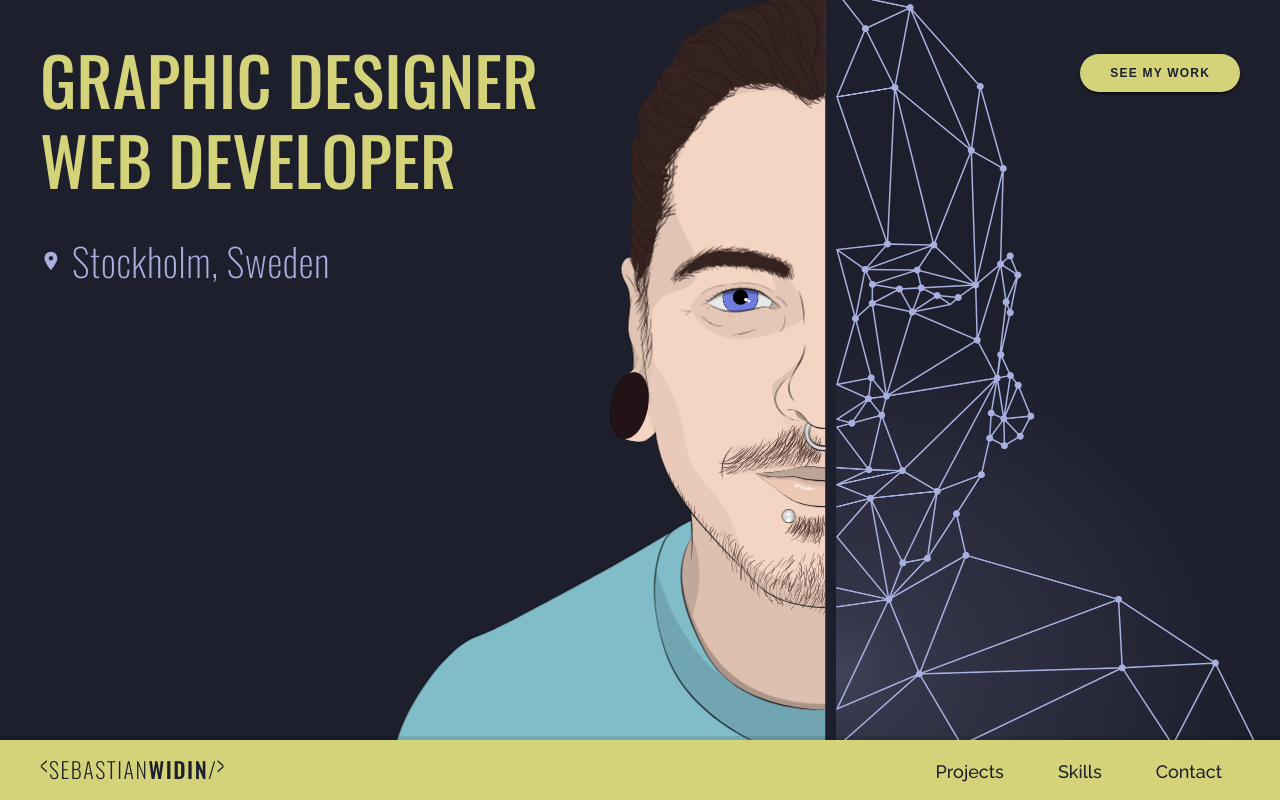
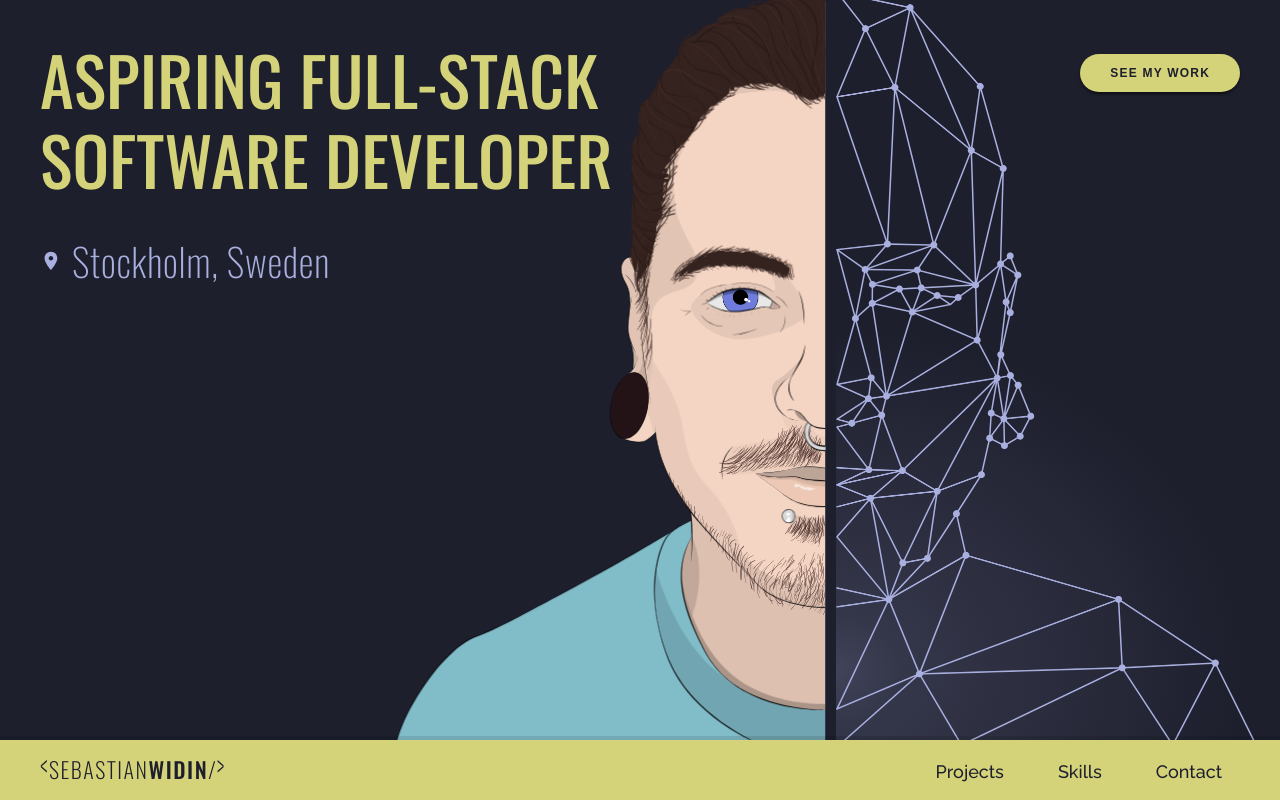
Before and after one commit to SystemInfected/portfolio, a Next.js app: page / in a window 1280 px wide. Shown: the top 800 px of the page. Built offline with nearby package versions, Linux system fonts and the light colour scheme.

Commit message:
rotating header

```diff
--- a/src/components/Footer.tsx
+++ b/src/components/Footer.tsx
@@ -58,14 +58,6 @@ const Footer = () => {
 						rel='noreferrer'
 					>
 						next
-					</a>
-					,{' '}
-					<a
-						href='https://www.npmjs.com/package/styled-components'
-						target='_blank'
-						rel='noreferrer'
-					>
-						styled-components
 					</a>{' '}
 					&{' '}
 					<a
--- a/src/components/Home/Hero.tsx
+++ b/src/components/Home/Hero.tsx
@@ -1,5 +1,5 @@
 import React, { useEffect } from 'react'
-import styled from 'styled-components'
+import styled, { keyframes } from 'styled-components'
 import { gsap } from 'gsap'
 import { ScrollTrigger } from 'gsap/dist/ScrollTrigger'
 import Link from 'next/link'
@@ -18,25 +18,25 @@ const Hero = () => {
 		const headerContainer: HTMLElement | null = document.querySelector(
 			'#headerContainer'
 		)
-		const graphicDesigner: HTMLElement | null = document.querySelector(
-			'#graphicDesigner'
+		const headerRowOne: HTMLElement | null = document.querySelector(
+			'#headerRowOne'
 		)
-		const webDeveloper: HTMLElement | null = document.querySelector(
-			'#webDeveloper'
+		const headerRowTwo: HTMLElement | null = document.querySelector(
+			'#headerRowTwo'
 		)
 		const location: HTMLElement | null = document.querySelector('#location')
 		const ctaWrapper: HTMLElement | null = document.querySelector('#ctaWrapper')
 
 		if (
 			headerContainer &&
-			graphicDesigner &&
-			webDeveloper &&
+			headerRowOne &&
+			headerRowTwo &&
 			location &&
 			ctaWrapper
 		) {
 			const headerContainerPos = headerContainer.getBoundingClientRect()
-			const graphicDesignerPos = graphicDesigner.getBoundingClientRect()
-			const webDeveloperPos = webDeveloper.getBoundingClientRect()
+			const headerRowOnePos = headerRowOne.getBoundingClientRect()
+			const headerRowTwoPos = headerRowTwo.getBoundingClientRect()
 			const locationPos = location.getBoundingClientRect()
 			const ctaWrapperPos = ctaWrapper.getBoundingClientRect()
 
@@ -45,11 +45,11 @@ const Hero = () => {
 				duration: 0.8,
 			})
 
-			gsap.from(graphicDesigner, {
-				y: -(graphicDesignerPos.y + graphicDesignerPos.height),
+			gsap.from(headerRowOne, {
+				y: -(headerRowOnePos.y + headerRowOnePos.height),
 			})
-			gsap.from(webDeveloper, {
-				y: -(webDeveloperPos.y + webDeveloperPos.height),
+			gsap.from(headerRowTwo, {
+				y: -(headerRowTwoPos.y + headerRowTwoPos.height),
 				delay: 0.3,
 			})
 			gsap.from(location, {
@@ -66,7 +66,7 @@ const Hero = () => {
 			})
 
 			gsap.fromTo(
-				graphicDesigner,
+				headerRowOne,
 				{ y: 0 },
 				{
 					y: -(headerContainerPos.height / 3),
@@ -81,7 +81,7 @@ const Hero = () => {
 				}
 			)
 			gsap.fromTo(
-				webDeveloper,
+				headerRowTwo,
 				{ y: 0 },
 				{
 					y: -(headerContainerPos.height / 3),
@@ -141,12 +141,24 @@ const Hero = () => {
 			<HeaderContainer id='headerContainer'>
 				<HeaderWrapper id='headerWrapper'>
 					<Header>
-						<span id='graphicDesigner' style={{ transform: 'translateY(0px)' }}>
-							Graphic Designer
-						</span>
-						<span id='webDeveloper' style={{ transform: 'translateY(0px)' }}>
-							Web Developer
-						</span>
+						<HeaderText
+							id='headerRowOne'
+							style={{ transform: 'translateY(0px)' }}
+						>
+							<span>Graphic Designer</span>
+							<span>Aspiring full-stack</span>
+							<span>Hobby Blockchain</span>
+							<span>Graphic Designer</span>
+						</HeaderText>
+						<HeaderText
+							id='headerRowTwo'
+							style={{ transform: 'translateY(0px)' }}
+						>
+							<span>Web Developer</span>
+							<span>Software Developer</span>
+							<span>Crypto Developer</span>
+							<span>Web Developer</span>
+						</HeaderText>
 					</Header>
 					<Location id='location'>
 						<LocationOnIcon fontSize='large' />
@@ -224,10 +236,52 @@ const Header = styled.h1`
 		text-align: center;
 		font-size: clamp(3.4rem, 10vw, 13rem);
 	}
+`
+
+const HeaderText = styled.div`
+	display: block;
+	position: relative;
+	overflow: hidden;
+	height: 1.2em;
 	span {
 		display: block;
-		position: relative;
+		height: 100%;
+		animation: rotatingHeader 30s infinite;
+		animation-duration: 12s;
+		animation-delay: 4s;
+		animation-iteration-count: infinite;
+		animation-name: ${() => rotatingHeader()};
 	}
+`
+
+const rotatingHeader = () => keyframes`
+	5%{
+    transform: translateY(-112%);
+  }
+  15%{
+    transform: translateY(-100%);
+  }
+  35%{
+    transform: translateY(-100%);
+  }
+  40%{
+    transform: translateY(-212%);
+  }
+  50%{
+  	transform: translateY(-200%);
+  }
+  70%{
+  	transform: translateY(-200%);
+  }
+  75%{
+    transform: translateY(-312%);
+  }
+  80%{
+  	transform: translateY(-300%);
+  }
+  100%{
+  	transform: translateY(-300%);
+  }
 `
 
 const Location = styled.h2`
```
Also changed, not shown: .eslintrc.json.
